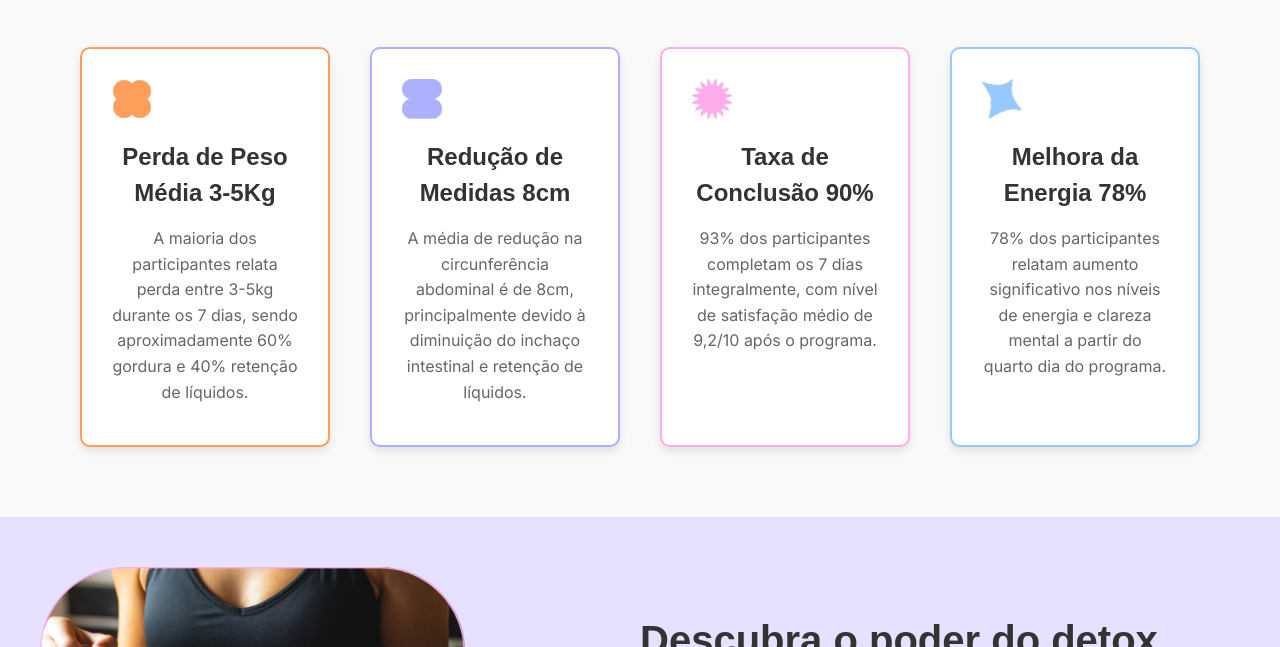
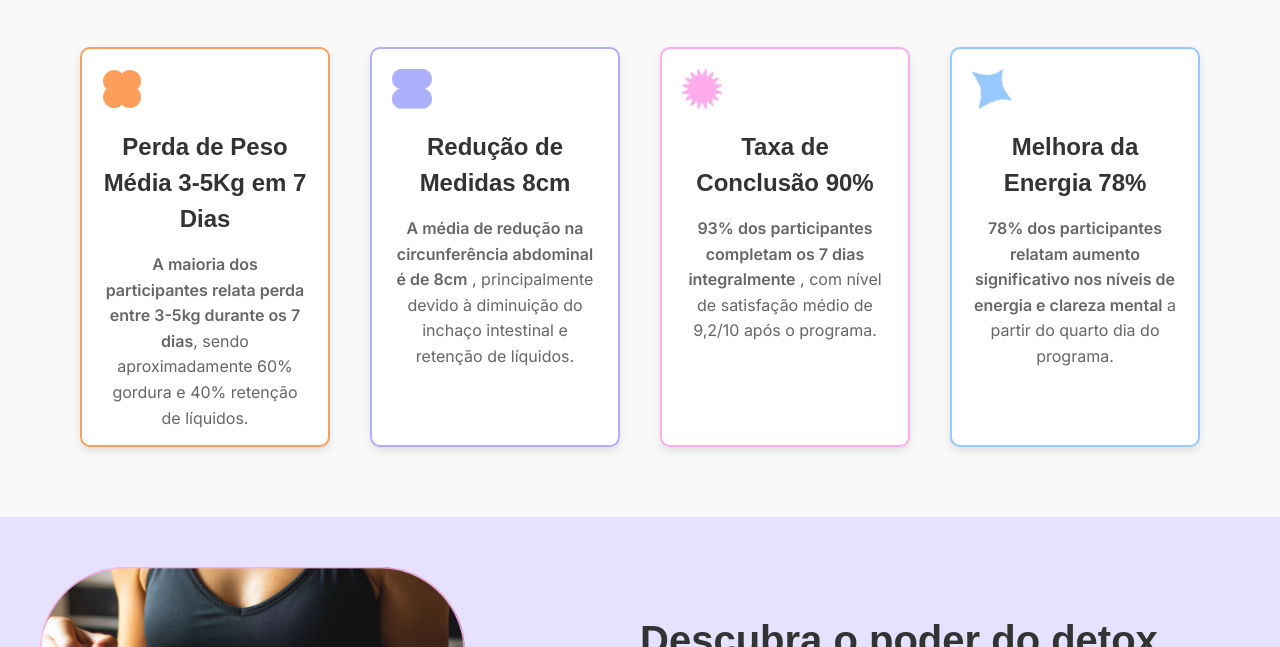
Before and after one commit to lacomb04/detoxfit, a plain HTML site: page paginaVenda.html in a window 1280 px wide. Shown: the part 753-1400 px from the top of the page. Drawn offline with Linux system fonts and the light colour scheme; a web font is replaced by a local one.

Commit message:
Ajuste negrito

```diff
--- a/css/desafioDetox.css
+++ b/css/desafioDetox.css
@@ -28,7 +28,7 @@
   height: 400px;
   font-family: "Inter", sans-serif;
   margin: 20px;
-  padding: 30px;
+  padding: 20px;
   background-color: #fff;
   border-radius: 10px;
   box-shadow: 0 4px 8px rgba(0, 0, 0, 0.1);
--- a/paginaVenda.html
+++ b/paginaVenda.html
@@ -48,11 +48,12 @@
             <div class="card-icon">
               <img src="img/icon card1.png" alt="Transforme Seu Corpo" />
             </div>
-            <h3>Perda de Peso Média 3-5Kg</h3>
+            <h3>Perda de Peso Média 3-5Kg em 7 Dias</h3>
             <p>
-              A maioria dos participantes relata perda entre 3-5kg durante os 7
-              dias, sendo aproximadamente 60% gordura e 40% retenção de
-              líquidos.
+              <strong
+                >A maioria dos participantes relata perda entre 3-5kg durante os
+                7 dias</strong
+              >, sendo aproximadamente 60% gordura e 40% retenção de líquidos.
             </p>
           </div>
           <div class="card card-azul">
@@ -61,8 +62,10 @@
             </div>
             <h3>Redução de Medidas 8cm</h3>
             <p>
-              A média de redução na circunferência abdominal é de 8cm,
-              principalmente devido à diminuição do inchaço intestinal e
+              <strong
+                >A média de redução na circunferência abdominal é de 8cm</strong
+              >
+              , principalmente devido à diminuição do inchaço intestinal e
               retenção de líquidos.
             </p>
           </div>
@@ -72,8 +75,10 @@
             </div>
             <h3>Taxa de Conclusão 90%</h3>
             <p>
-              93% dos participantes completam os 7 dias integralmente, com nível
-              de satisfação médio de 9,2/10 após o programa.
+              <strong
+                >93% dos participantes completam os 7 dias integralmente</strong
+              >
+              , com nível de satisfação médio de 9,2/10 após o programa.
             </p>
           </div>
           <div class="card card-azul-claro">
@@ -82,8 +87,11 @@
             </div>
             <h3>Melhora da Energia 78%</h3>
             <p>
-              78% dos participantes relatam aumento significativo nos níveis de
-              energia e clareza mental a partir do quarto dia do programa.
+              <strong
+                >78% dos participantes relatam aumento significativo nos níveis
+                de energia e clareza mental</strong
+              >
+              a partir do quarto dia do programa.
             </p>
           </div>
         </div>
```
